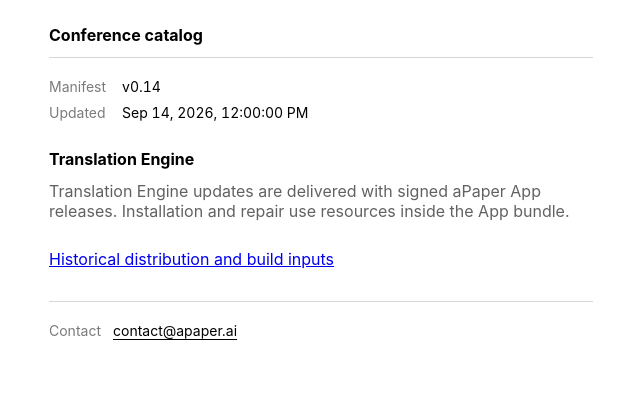
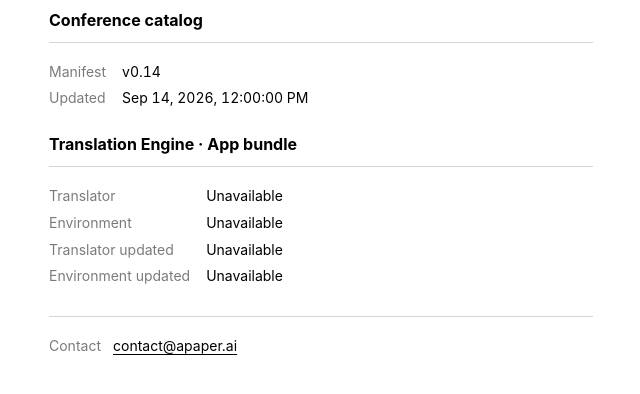
Before and after one commit to YociLam/aPaper-Cloud, a browser extension: page public/index.html in a window 1280 px wide. Shown: the part 282-676 px from the top of the page, without its empty margins (319-959 px from the left). Drawn offline with Linux system fonts and the light colour scheme; no server answers.

Commit message:
Update-01-Q2: synchronize bundled resource versions and times on website and READMEs

```diff
--- a/public/index.html
+++ b/public/index.html
@@ -110,10 +110,17 @@
         </dl>
       </section>
       <section aria-labelledby="translation-heading">
-        <h2 id="translation-heading">Translation Engine</h2>
-        <p>Translation Engine updates are delivered with signed aPaper App releases.
-          Installation and repair use resources inside the App bundle.</p>
-        <p><a href="https://github.com/YociLam/aPaper-Cloud/tree/main/translation-engine">Historical distribution and build inputs</a></p>
+        <h2 id="translation-heading">Translation Engine · App bundle</h2>
+        <dl aria-label="App bundled Translation Engine resource status">
+          <dt>Translator</dt>
+          <dd id="translator-version">Checking…</dd>
+          <dt>Environment</dt>
+          <dd id="environment-version">Checking…</dd>
+          <dt>Translator updated</dt>
+          <dd><time id="translator-updated">Checking…</time></dd>
+          <dt>Environment updated</dt>
+          <dd><time id="environment-updated">Checking…</time></dd>
+        </dl>
       </section>
       <footer>
         <span>Contact</span>
@@ -151,6 +158,29 @@
           conferenceUpdated.textContent = "Unavailable";
         });
 
+
+      const translatorVersion = document.querySelector("#translator-version");
+      const environmentVersion = document.querySelector("#environment-version");
+      const translatorUpdated = document.querySelector("#translator-updated");
+      const environmentUpdated = document.querySelector("#environment-updated");
+
+      fetch(`/v1/app/macos/arm64/components/translation.json?check=${Date.now()}`, { cache: "no-store" })
+        .then((response) => {
+          if (!response.ok) throw new Error(`HTTP ${response.status}`);
+          return response.json();
+        })
+        .then((resource) => {
+          translatorVersion.textContent = resource.translator_version;
+          environmentVersion.textContent = `${resource.environment_version} (${resource.environment_archive_revision})`;
+          displayTime(translatorUpdated, resource.translator_updated_at);
+          displayTime(environmentUpdated, resource.environment_updated_at);
+        })
+        .catch(() => {
+          translatorVersion.textContent = "Unavailable";
+          environmentVersion.textContent = "Unavailable";
+          translatorUpdated.textContent = "Unavailable";
+          environmentUpdated.textContent = "Unavailable";
+        });
     </script>
   </body>
 </html>
```
Also changed, not shown: APP-DISTRIBUTION.md (+10 -0 lines), README.zh-CN.md (+4 -0 lines), README.md, translation-engine/README.md.
